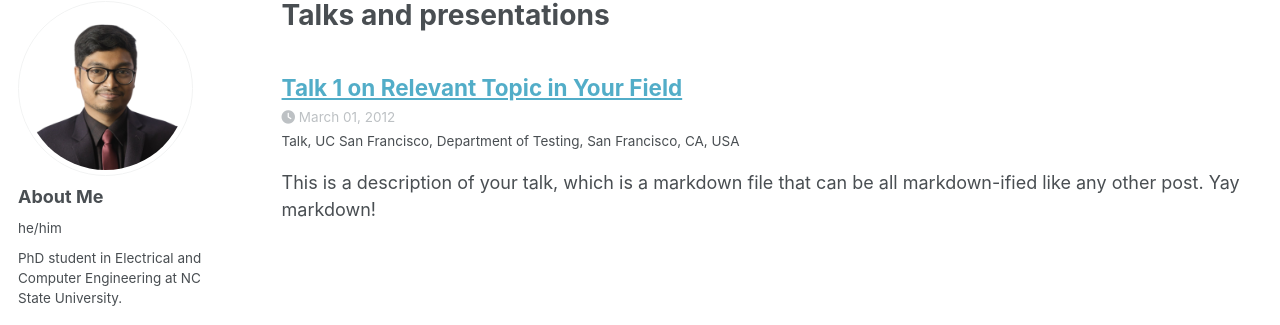
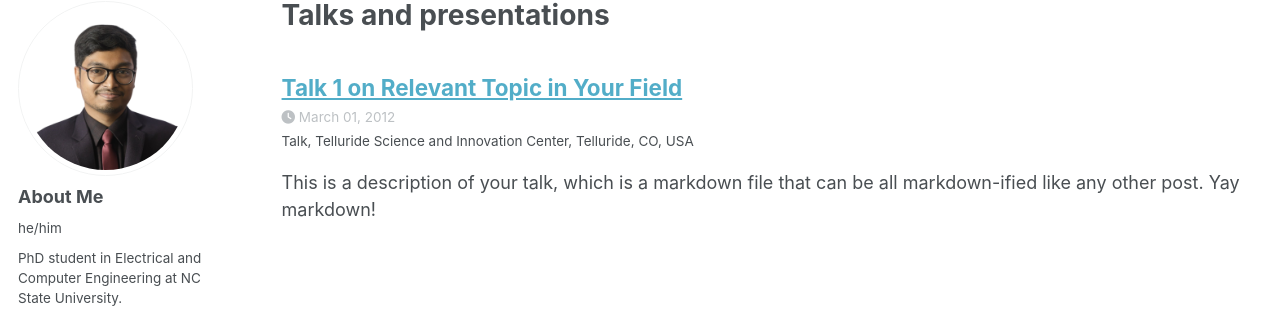
Before and after one commit to ElinRanjan/ElinRanjan.github.io, a Jekyll site: the page built from _pages/talks.html, in a window 1280 px wide. Shown: the part 100-425 px from the top of the page. Built offline with Jekyll 4.4.1, drawn with Linux system fonts in a browser that asks for light colours; some web fonts are replaced; a script bundle is joined from its source files by our own code; library files that are not in the unit come from our copies.

Commit message:
Update 2012-03-01-talk-1.md

```diff
--- a/_talks/2012-03-01-talk-1.md
+++ b/_talks/2012-03-01-talk-1.md
@@ -3,9 +3,9 @@ title: "Talk 1 on Relevant Topic in Your Field"
 collection: talks
 type: "Talk"
 permalink: /talks/2012-03-01-talk-1
-venue: "UC San Francisco, Department of Testing"
+venue: "Telluride Science and Innovation Center"
 date: 2012-03-01
-location: "San Francisco, CA, USA"
+location: "Telluride, CO, USA"
 ---
 
 This is a description of your talk, which is a markdown file that can be all markdown-ified like any other post. Yay markdown!
```
